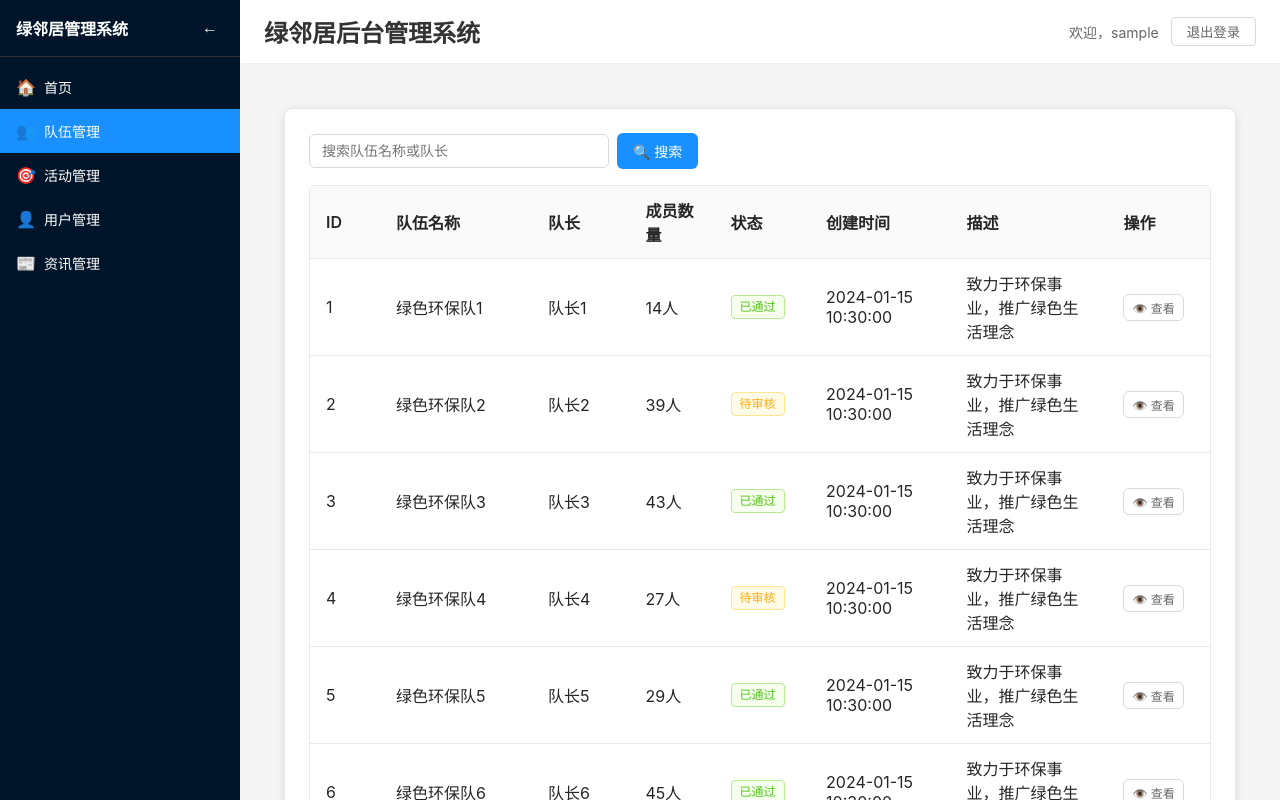
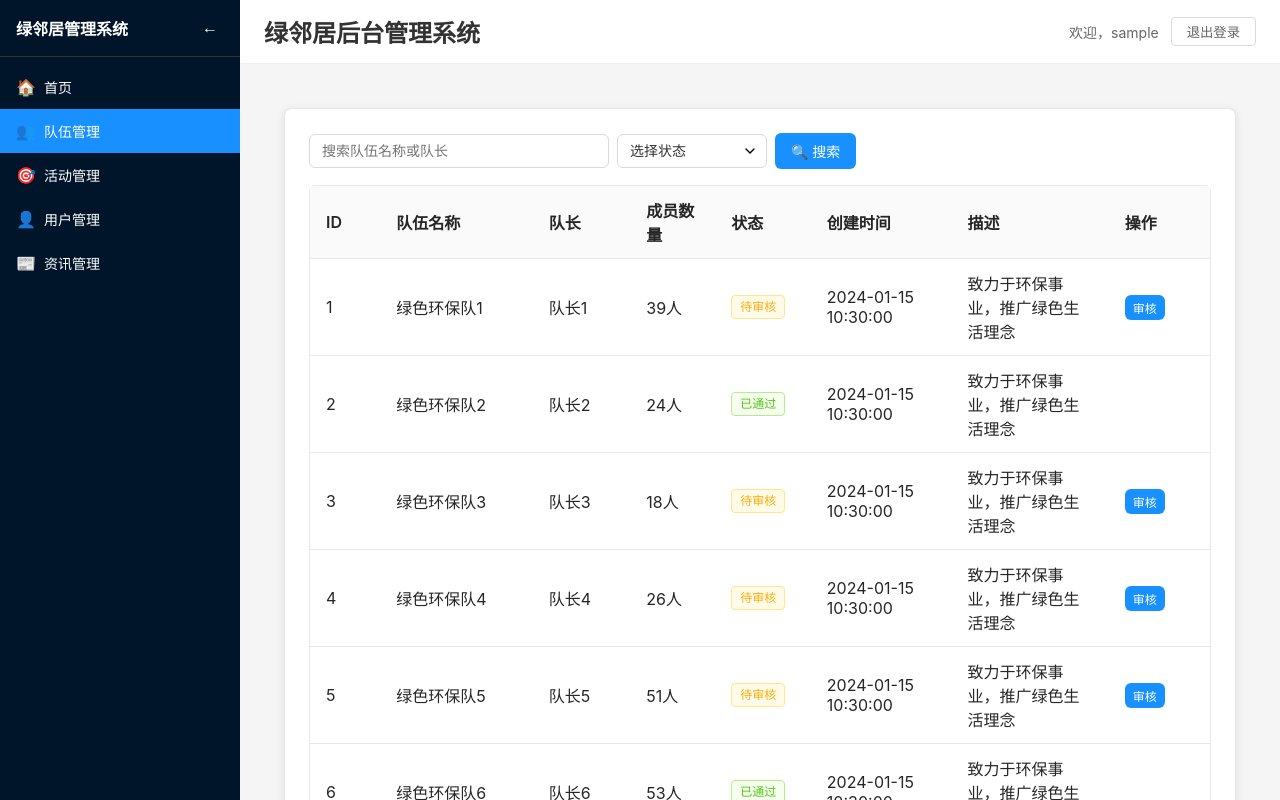
Before and after one commit to Jarvis636431/neighbor-maneger, a React (Vite) app: page /team/list in a window 1280 px wide. Built offline with nearby package versions, Linux system fonts and the light colour scheme; sample sign-in values are in the browser's storage.

Commit message:
给队伍列表增加了审核功能，去掉了查看

```diff
--- a/src/pages/TeamList.jsx
+++ b/src/pages/TeamList.jsx
@@ -1,40 +1,64 @@
 import React, { useState, useEffect } from 'react';
-import { useNavigate } from 'react-router-dom';
-import { Card, Button, Input, Tag, Space } from '../components/ui';
+import { Card, Button, Input, Tag, Space, Select } from '../components/ui';
 import PageTable from '../components/PageTable';
+import ConfirmDialog from '../components/ConfirmDialog';
 
 const TeamList = () => {
-  const navigate = useNavigate();
   const [loading, setLoading] = useState(false);
   const [searchValue, setSearchValue] = useState('');
+  const [statusFilter, setStatusFilter] = useState(''); // 状态筛选
   const [tableData, setTableData] = useState([]);
   const [pagination, setPagination] = useState({
     current: 1,
     pageSize: 10,
     total: 0,
   });
+  const [confirmDialog, setConfirmDialog] = useState({
+    visible: false,
+    title: '',
+    content: '',
+    onConfirm: null,
+  });
 
   useEffect(() => {
     fetchTeamList();
-  }, [pagination.current, pagination.pageSize]);
+  }, [pagination.current, pagination.pageSize, statusFilter]);
 
   const fetchTeamList = async () => {
     try {
       setLoading(true);
       // 模拟数据
       setTimeout(() => {
-        const mockData = Array.from({ length: pagination.pageSize }, (_, index) => ({
-          id: (pagination.current - 1) * pagination.pageSize + index + 1,
-          name: `绿色环保队${(pagination.current - 1) * pagination.pageSize + index + 1}`,
+        let mockData = Array.from({ length: 50 }, (_, index) => ({
+          id: index + 1,
+          name: `绿色环保队${index + 1}`,
           leader: `队长${index + 1}`,
           memberCount: Math.floor(Math.random() * 50) + 10,
-          status: Math.random() > 0.3 ? 'approved' : 'pending',
+          status: Math.random() > 0.5 ? 'approved' : 'pending',
           createTime: '2024-01-15 10:30:00',
           description: '致力于环保事业，推广绿色生活理念',
         }));
 
-        setTableData(mockData);
-        setPagination(prev => ({ ...prev, total: 156 }));
+        // 根据搜索条件筛选
+        if (searchValue) {
+          mockData = mockData.filter(item =>
+            item.name.includes(searchValue) || item.leader.includes(searchValue)
+          );
+        }
+
+        // 根据状态筛选
+        if (statusFilter) {
+          mockData = mockData.filter(item => item.status === statusFilter);
+        }
+
+        // 分页处理
+        const total = mockData.length;
+        const start = (pagination.current - 1) * pagination.pageSize;
+        const end = start + pagination.pageSize;
+        const pageData = mockData.slice(start, end);
+
+        setTableData(pageData);
+        setPagination(prev => ({ ...prev, total }));
         setLoading(false);
       }, 800);
     } catch (error) {
@@ -49,8 +73,38 @@ const TeamList = () => {
     fetchTeamList();
   };
 
-  const handleViewDetail = (record) => {
-    navigate(`/team/detail/${record.id}`);
+  const handleStatusFilterChange = (value) => {
+    setStatusFilter(value);
+    setPagination(prev => ({ ...prev, current: 1 }));
+  };
+
+
+
+  const handleApprove = (record) => {
+    setConfirmDialog({
+      visible: true,
+      title: '审核确认',
+      content: `确定要审核通过队伍「${record.name}」吗？`,
+      onConfirm: () => confirmApprove(record),
+    });
+  };
+
+  const confirmApprove = async (record) => {
+    try {
+      // 这里应该调用实际的审核API
+      console.log('审核通过队伍:', record.id);
+      alert('审核成功！');
+
+      // 更新本地数据
+      setTableData(prev => prev.map(item =>
+        item.id === record.id ? { ...item, status: 'approved' } : item
+      ));
+
+      setConfirmDialog({ visible: false, title: '', content: '', onConfirm: null });
+    } catch (error) {
+      console.error('审核失败:', error);
+      alert('审核失败，请重试');
+    }
   };
 
   const getStatusTag = (status) => {
@@ -115,13 +169,17 @@ const TeamList = () => {
       title: '操作',
       width: 120,
       cell: ({ row }) => (
-        <Button
-          variant="outline"
-          size="small"
-          onClick={() => handleViewDetail(row)}
-        >
-          👁️ 查看
-        </Button>
+        <Space>
+          {row.status === 'pending' ? (
+            <Button
+              theme="primary"
+              size="small"
+              onClick={() => handleApprove(row)}
+            >
+              审核
+            </Button>
+          ) : null}
+        </Space>
       ),
     },
   ];
@@ -137,6 +195,17 @@ const TeamList = () => {
               onChange={setSearchValue}
               style={{ width: '300px' }}
             />
+            <Select
+              placeholder="选择状态"
+              value={statusFilter}
+              onChange={handleStatusFilterChange}
+              style={{ width: '150px' }}
+              clearable
+            >
+              <Select.Option value="approved">已通过</Select.Option>
+              <Select.Option value="pending">待审核</Select.Option>
+              <Select.Option value="rejected">已拒绝</Select.Option>
+            </Select>
             <Button
               theme="primary"
               onClick={handleSearch}
@@ -154,6 +223,14 @@ const TeamList = () => {
           onPaginationChange={handlePageChange}
         />
       </Card>
+
+      <ConfirmDialog
+        visible={confirmDialog.visible}
+        title={confirmDialog.title}
+        content={confirmDialog.content}
+        onConfirm={confirmDialog.onConfirm}
+        onCancel={() => setConfirmDialog({ visible: false, title: '', content: '', onConfirm: null })}
+      />
     </div>
   );
 };
```
